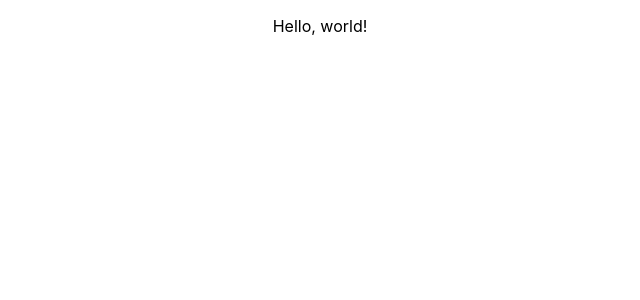
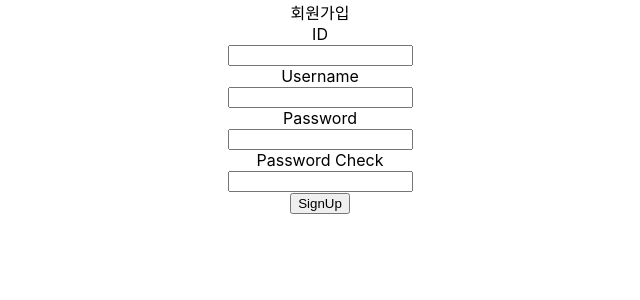
Before and after one commit to codestates/Piano-String, a React (Create React App) app in the folder client/: page / in a window 1280 px wide. Shown: the top 300 px of the page, without its empty margins (320-960 px from the left). Built offline with nearby package versions, Linux system fonts and the light colour scheme.

Commit message:
WIP: Add SignIn and SignUp pages

```diff
--- a/client/src/App.js
+++ b/client/src/App.js
@@ -1,9 +1,14 @@
 import './App.css';
+import SignIn from './pages/SignIn'
+import SignUp from './pages/SignUp'
 
 function App() {
   return (
     <div className="App">
-      <p>Hello, world!</p>
+
+      {/* <SignIn /> */}
+      <SignUp />
+
     </div>
   );
 }
--- /dev/null
+++ b/client/src/pages/SignIn.js
@@ -0,0 +1,53 @@
+import axios from 'axios';
+import React, { useState } from 'react';
+
+function SignInPage() {
+  const [userInput, setUserInput] = useState({
+    id: '',
+    pw: ''
+  });
+  // TODO: dotenv
+  const API_SERVER = '';
+
+  const controlInput = (key) => (e) => {
+    setUserInput({ ...userInput, [key]: e.target.value});
+  };
+
+  // const controlInputPw = (e) => {
+  //   setInputPw(e.target.value);
+  // };
+
+  const onClickSignIn = () => {
+    const {id, pw} = userInput
+    // TODO: 비밀번호 해쉬화 작성
+    const pw_hash = userInput.pw;
+    axios.post(API_SERVER, {
+      id: userInput.id,
+      pw_hash,
+    })
+      .then((res) => {
+      // TODO: respones 처리
+        console.log('성공');
+      });
+  };
+
+  return (
+    <div className="SignInContainer">
+      <div className="SignInLogo">로그인</div>
+      <div>
+        <div>ID</div>
+        <input type="text" onChange={controlInput('id')} />
+      </div>
+      <div>
+        <div>Password</div>
+        <input type="password" onChange={controlInput('pw')} />
+      </div>
+      <div className="SignInBtnContainer">
+        <button type="button" onClick={onClickSignIn}>SignIn</button>
+        <button type="button">SignUp</button>
+      </div>
+    </div>
+  );
+}
+
+export default SignInPage;
--- /dev/null
+++ b/client/src/pages/SignUp.js
@@ -0,0 +1,69 @@
+import axios from 'axios';
+import React, { useState } from 'react';
+
+function SignUpPage() {
+  const [userInput, setuserInput] = useState({
+    id: '',
+    pw: '',
+    name: '',
+    pwCheck: ''
+  })
+  const API_SERVER='';
+
+  const controlInputValue = (key) => (e) => {ç
+    setuserInput({ ...userInput, [key]: e.target.value});
+  }
+
+  const onClickSignUp = () => {
+    const {id, pw, name, pwCheck} = userInput;
+
+    if(!id || !pw || !name || !pwCheck){
+      console.log('모든 칸을 채워야 합니다')
+    }
+
+    if(pw === pwCheck){
+      console.log('사용가능')
+    }else{
+      console.log('비밀번호가 다릅니다')
+    }
+
+    const pw_hash = pw;
+
+    axios.post(API_SERVER,{
+      id,
+      pw_hash,
+      name
+    })
+    .then(res => {
+      console.log('가입성공');
+    })
+  }
+
+  return (
+    <div className="SignUpContainer">
+      <div className="SignUpLogo">회원가입</div>
+      <div>
+        <div>ID</div>
+        <input type="text" onChange={controlInputValue('id')} />
+      </div>
+      <div>
+        <div>Username</div>
+        <input type="text" onChange={controlInputValue('name')} />
+      </div>
+      <div>
+        <div>Password</div>
+        <input type="password" onChange={controlInputValue('pw')} />
+      </div>
+      <div>
+        <div>Password Check</div>
+        <input type="password" value={userInput.pwCheck} onChange={controlInputValue('pwCheck')} />
+      </div>
+      <div className="SignUpBtnContainer">
+        <button type="button" onClick={onClickSignUp}>SignUp</button>
+      </div>
+    </div>
+
+  );
+}
+
+export default SignUpPage;
```
